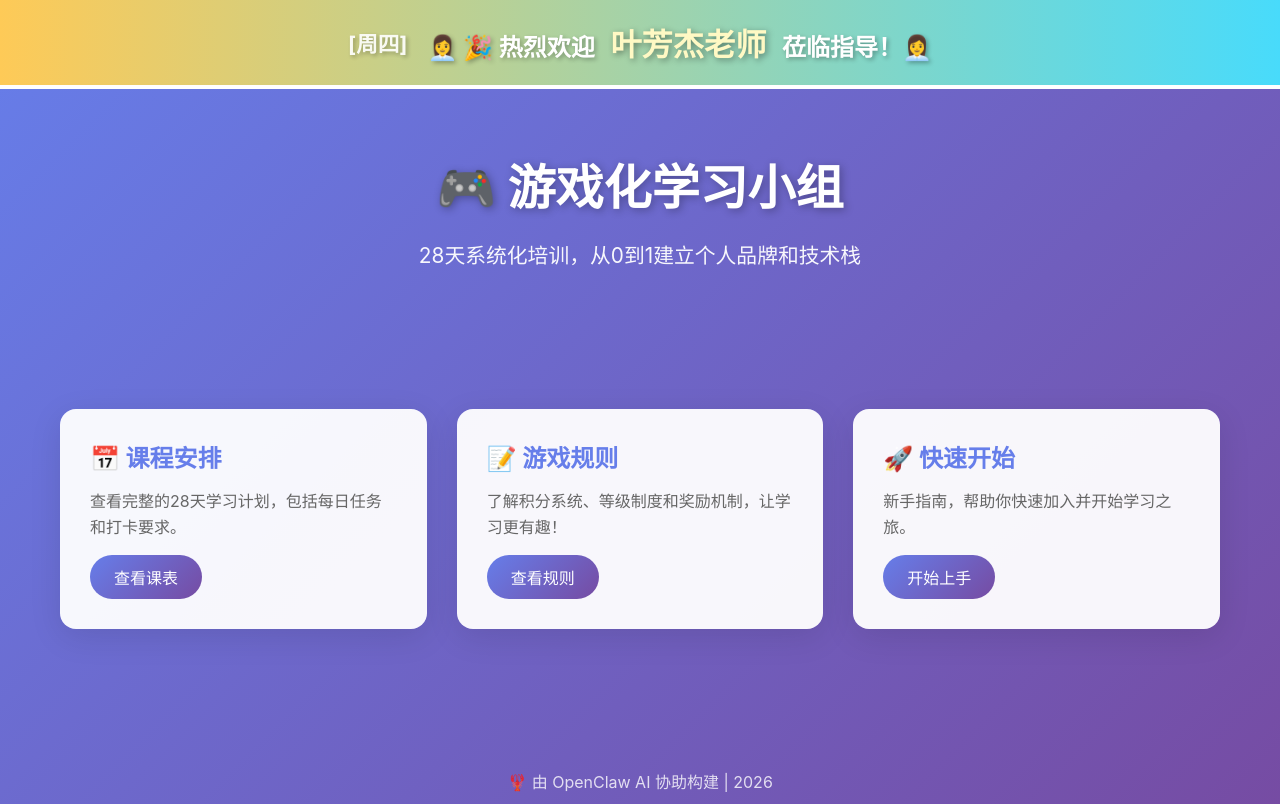
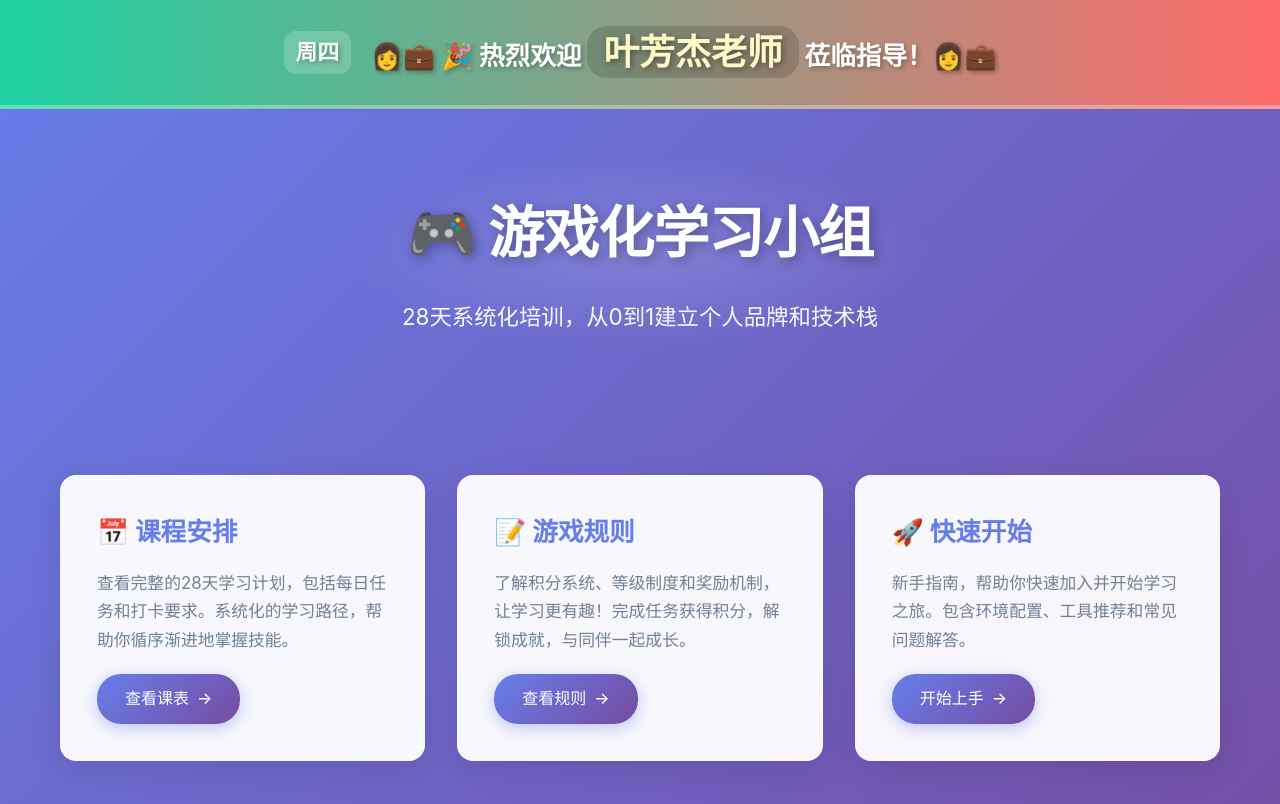
Before and after one commit to yefangjie/gamified-learning-group, a website: page index.html in a window 1280 px wide. Shown: the top 804 px of the page. Drawn offline with Linux system fonts and the light colour scheme.

Commit message:
美化页面：分离CSS、添加动画效果、优化响应式

```diff
--- /dev/null
+++ b/css/style.css
@@ -0,0 +1,321 @@
+/* ========================================
+   游戏化学习小组 - 样式表
+   Gamified Learning Group Styles
+   ======================================== */
+
+/* CSS 变量定义 */
+:root {
+  --primary-color: #667eea;
+  --secondary-color: #764ba2;
+  --accent-color: #f093fb;
+  --text-dark: #2d3748;
+  --text-light: #718096;
+  --bg-white: rgba(255, 255, 255, 0.95);
+  --shadow-sm: 0 4px 6px rgba(0, 0, 0, 0.05);
+  --shadow-md: 0 8px 32px rgba(0, 0, 0, 0.1);
+  --shadow-lg: 0 16px 48px rgba(0, 0, 0, 0.15);
+  --radius-sm: 12px;
+  --radius-md: 16px;
+  --radius-lg: 24px;
+  --transition: all 0.3s cubic-bezier(0.4, 0, 0.2, 1);
+}
+
+/* 重置样式 */
+* {
+  margin: 0;
+  padding: 0;
+  box-sizing: border-box;
+}
+
+/* 基础样式 */
+body {
+  font-family: -apple-system, BlinkMacSystemFont, 'Segoe UI', 'PingFang SC', 'Microsoft YaHei', sans-serif;
+  background: linear-gradient(135deg, var(--primary-color) 0%, var(--secondary-color) 100%);
+  min-height: 100vh;
+  color: var(--text-dark);
+  line-height: 1.6;
+}
+
+/* ========================================
+   🎉 动态欢迎 Banner
+   ======================================== */
+.welcome-banner {
+  background: linear-gradient(90deg, #ff6b6b, #feca57, #48dbfb, #1dd1a1, #ff6b6b);
+  background-size: 400% 100%;
+  color: white;
+  text-align: center;
+  padding: 24px 20px;
+  font-size: 1.6em;
+  font-weight: bold;
+  text-shadow: 2px 2px 4px rgba(0,0,0,0.3);
+  animation: shimmer 4s linear infinite;
+  border-bottom: 4px solid rgba(255,255,255,0.3);
+  min-height: 80px;
+  display: flex;
+  align-items: center;
+  justify-content: center;
+  flex-wrap: wrap;
+  gap: 12px;
+  backdrop-filter: blur(10px);
+}
+
+@keyframes shimmer {
+  0% { background-position: 0% center; }
+  100% { background-position: 400% center; }
+}
+
+.welcome-banner .teacher-name {
+  font-size: 1.4em;
+  color: #fff9c4;
+  text-shadow: 2px 2px 6px rgba(0,0,0,0.4);
+  padding: 0 12px;
+  background: rgba(0,0,0,0.15);
+  border-radius: 20px;
+  padding: 4px 16px;
+}
+
+.welcome-banner .weekday {
+  font-size: 0.85em;
+  opacity: 0.95;
+  margin-right: 8px;
+  background: rgba(255,255,255,0.2);
+  padding: 4px 12px;
+  border-radius: 12px;
+}
+
+/* 周末特殊样式 */
+.welcome-banner.weekend {
+  background: linear-gradient(90deg, #1dd1a1, #10ac84, #00b894, #1dd1a1);
+  background-size: 300% 100%;
+}
+
+/* ========================================
+   主容器
+   ======================================== */
+.container {
+  max-width: 1200px;
+  margin: 0 auto;
+  padding: 40px 20px;
+}
+
+/* ========================================
+   Hero 标题区域
+   ======================================== */
+.hero {
+  text-align: center;
+  padding: 80px 20px 60px;
+  color: white;
+  position: relative;
+}
+
+.hero::before {
+  content: '';
+  position: absolute;
+  top: 50%;
+  left: 50%;
+  transform: translate(-50%, -50%);
+  width: 600px;
+  height: 200px;
+  background: radial-gradient(ellipse, rgba(255,255,255,0.15) 0%, transparent 70%);
+  z-index: 0;
+  pointer-events: none;
+}
+
+.hero h1 {
+  font-size: 3.5em;
+  margin-bottom: 20px;
+  text-shadow: 3px 3px 12px rgba(0,0,0,0.3);
+  position: relative;
+  z-index: 1;
+  letter-spacing: -1px;
+}
+
+.hero p {
+  font-size: 1.4em;
+  opacity: 0.95;
+  position: relative;
+  z-index: 1;
+  max-width: 600px;
+  margin: 0 auto;
+}
+
+/* ========================================
+   卡片区域
+   ======================================== */
+.cards {
+  display: grid;
+  grid-template-columns: repeat(auto-fit, minmax(320px, 1fr));
+  gap: 32px;
+  margin-top: 40px;
+}
+
+.card {
+  background: var(--bg-white);
+  border-radius: var(--radius-md);
+  padding: 36px;
+  box-shadow: var(--shadow-md);
+  transition: var(--transition);
+  border: 1px solid rgba(255,255,255,0.2);
+  position: relative;
+  overflow: hidden;
+}
+
+.card::before {
+  content: '';
+  position: absolute;
+  top: 0;
+  left: 0;
+  right: 0;
+  height: 4px;
+  background: linear-gradient(90deg, var(--primary-color), var(--accent-color));
+  transform: scaleX(0);
+  transition: transform 0.3s ease;
+}
+
+.card:hover {
+  transform: translateY(-10px);
+  box-shadow: var(--shadow-lg);
+}
+
+.card:hover::before {
+  transform: scaleX(1);
+}
+
+.card h2 {
+  color: var(--primary-color);
+  margin-bottom: 16px;
+  font-size: 1.6em;
+  display: flex;
+  align-items: center;
+  gap: 10px;
+}
+
+.card p {
+  color: var(--text-light);
+  line-height: 1.7;
+  font-size: 1.05em;
+}
+
+.card a {
+  display: inline-flex;
+  align-items: center;
+  gap: 8px;
+  margin-top: 20px;
+  padding: 12px 28px;
+  background: linear-gradient(135deg, var(--primary-color) 0%, var(--secondary-color) 100%);
+  color: white;
+  text-decoration: none;
+  border-radius: var(--radius-lg);
+  transition: var(--transition);
+  font-weight: 500;
+  box-shadow: 0 4px 15px rgba(102, 126, 234, 0.4);
+}
+
+.card a:hover {
+  transform: translateX(5px);
+  box-shadow: 0 6px 20px rgba(102, 126, 234, 0.6);
+}
+
+.card a::after {
+  content: '→';
+  transition: transform 0.3s;
+}
+
+.card a:hover::after {
+  transform: translateX(4px);
+}
+
+/* ========================================
+   页脚
+   ======================================== */
+footer {
+  text-align: center;
+  padding: 50px 20px;
+  color: rgba(255,255,255,0.85);
+  margin-top: 80px;
+  border-top: 1px solid rgba(255,255,255,0.1);
+}
+
+footer p {
+  font-size: 0.95em;
+  display: flex;
+  align-items: center;
+  justify-content: center;
+  gap: 8px;
+}
+
+/* ========================================
+   响应式设计
+   ======================================== */
+@media (max-width: 768px) {
+  .hero {
+    padding: 50px 20px 40px;
+  }
+
+  .hero h1 {
+    font-size: 2.2em;
+  }
+
+  .hero p {
+    font-size: 1.1em;
+  }
+
+  .welcome-banner {
+    font-size: 1.2em;
+    padding: 18px 15px;
+    min-height: 70px;
+  }
+
+  .welcome-banner .teacher-name {
+    font-size: 1.2em;
+  }
+
+  .cards {
+    grid-template-columns: 1fr;
+    gap: 24px;
+  }
+
+  .card {
+    padding: 28px;
+  }
+
+  .card h2 {
+    font-size: 1.4em;
+  }
+}
+
+@media (max-width: 480px) {
+  .hero h1 {
+    font-size: 1.8em;
+  }
+
+  .welcome-banner {
+    font-size: 1em;
+  }
+
+  .card {
+    padding: 24px;
+  }
+}
+
+/* ========================================
+   动画效果
+   ======================================== */
+@keyframes fadeInUp {
+  from {
+    opacity: 0;
+    transform: translateY(30px);
+  }
+  to {
+    opacity: 1;
+    transform: translateY(0);
+  }
+}
+
+.card {
+  animation: fadeInUp 0.6s ease-out backwards;
+}
+
+.card:nth-child(1) { animation-delay: 0.1s; }
+.card:nth-child(2) { animation-delay: 0.2s; }
+.card:nth-child(3) { animation-delay: 0.3s; }
--- a/index.html
+++ b/index.html
@@ -3,146 +3,9 @@
 <head>
   <meta charset="UTF-8">
   <meta name="viewport" content="width=device-width, initial-scale=1.0">
+  <meta name="description" content="游戏化学习小组 - 28天系统化培训，从0到1建立个人品牌和技术栈">
   <title>游戏化学习小组 | Gamified Learning Group</title>
-  <style>
-    * { margin: 0; padding: 0; box-sizing: border-box; }
-    body {
-      font-family: -apple-system, BlinkMacSystemFont, 'Segoe UI', 'PingFang SC', 'Microsoft YaHei', sans-serif;
-      background: linear-gradient(135deg, #667eea 0%, #764ba2 100%);
-      min-height: 100vh;
-      color: #333;
-    }
-
-    /* 🎉 动态欢迎 Banner */
-    .welcome-banner {
-      background: linear-gradient(90deg, #ff6b6b, #feca57, #48dbfb, #ff6b6b);
-      background-size: 300% 100%;
-      color: white;
-      text-align: center;
-      padding: 20px;
-      font-size: 1.5em;
-      font-weight: bold;
-      text-shadow: 2px 2px 4px rgba(0,0,0,0.3);
-      animation: shimmer 3s linear infinite;
-      border-bottom: 4px solid #fff;
-      min-height: 70px;
-      display: flex;
-      align-items: center;
-      justify-content: center;
-      flex-wrap: wrap;
-      gap: 10px;
-    }
-
-    @keyframes shimmer {
-      0% { background-position: 0% center; }
-      100% { background-position: 300% center; }
-    }
-
-    .welcome-banner .teacher-name {
-      font-size: 1.3em;
-      color: #fff9c4;
-      text-shadow: 2px 2px 6px rgba(0,0,0,0.4);
-      padding: 0 10px;
-    }
-
-    .welcome-banner .weekday {
-      font-size: 0.9em;
-      opacity: 0.9;
-      margin-right: 10px;
-    }
-
-    /* 周末特殊样式 */
-    .welcome-banner.weekend {
-      background: linear-gradient(90deg, #1dd1a1, #10ac84, #1dd1a1);
-      background-size: 300% 100%;
-    }
-
-    /* 主容器 */
-    .container {
-      max-width: 1200px;
-      margin: 0 auto;
-      padding: 40px 20px;
-    }
-
-    /* 标题区域 */
-    .hero {
-      text-align: center;
-      padding: 60px 20px;
-      color: white;
-    }
-
-    .hero h1 {
-      font-size: 3em;
-      margin-bottom: 20px;
-      text-shadow: 2px 2px 8px rgba(0,0,0,0.3);
-    }
-
-    .hero p {
-      font-size: 1.3em;
-      opacity: 0.95;
-    }
-
-    /* 卡片区域 */
-    .cards {
-      display: grid;
-      grid-template-columns: repeat(auto-fit, minmax(300px, 1fr));
-      gap: 30px;
-      margin-top: 40px;
-    }
-
-    .card {
-      background: rgba(255,255,255,0.95);
-      border-radius: 16px;
-      padding: 30px;
-      box-shadow: 0 8px 32px rgba(0,0,0,0.1);
-      transition: transform 0.3s, box-shadow 0.3s;
-    }
-
-    .card:hover {
-      transform: translateY(-8px);
-      box-shadow: 0 16px 48px rgba(0,0,0,0.15);
-    }
-
-    .card h2 {
-      color: #667eea;
-      margin-bottom: 15px;
-      font-size: 1.5em;
-    }
-
-    .card p {
-      color: #666;
-      line-height: 1.6;
-    }
-
-    .card a {
-      display: inline-block;
-      margin-top: 15px;
-      padding: 10px 24px;
-      background: linear-gradient(135deg, #667eea 0%, #764ba2 100%);
-      color: white;
-      text-decoration: none;
-      border-radius: 24px;
-      transition: opacity 0.3s;
-    }
-
-    .card a:hover {
-      opacity: 0.9;
-    }
-
-    /* 页脚 */
-    footer {
-      text-align: center;
-      padding: 40px;
-      color: rgba(255,255,255,0.8);
-      margin-top: 60px;
-    }
-
-    /* 响应式 */
-    @media (max-width: 768px) {
-      .hero h1 { font-size: 2em; }
-      .welcome-banner { font-size: 1.1em; padding: 15px; }
-    }
-  </style>
+  <link rel="stylesheet" href="css/style.css">
 </head>
 <body>
   <!-- 🎉 动态欢迎 Banner -->
@@ -151,45 +14,50 @@
     <span id="welcomeText">加载中...</span>
   </div>
 
-  <div class="hero">
+  <!-- Hero 区域 -->
+  <header class="hero">
     <h1>🎮 游戏化学习小组</h1>
     <p>28天系统化培训，从0到1建立个人品牌和技术栈</p>
-  </div>
+  </header>
 
-  <div class="container">
+  <!-- 主内容区 -->
+  <main class="container">
     <div class="cards">
-      <div class="card">
+      <article class="card">
         <h2>📅 课程安排</h2>
-        <p>查看完整的28天学习计划，包括每日任务和打卡要求。</p>
+        <p>查看完整的28天学习计划，包括每日任务和打卡要求。系统化的学习路径，帮助你循序渐进地掌握技能。</p>
         <a href="SCHEDULE.md">查看课表</a>
-      </div>
+      </article>
 
-      <div class="card">
+      <article class="card">
         <h2>📝 游戏规则</h2>
-        <p>了解积分系统、等级制度和奖励机制，让学习更有趣！</p>
+        <p>了解积分系统、等级制度和奖励机制，让学习更有趣！完成任务获得积分，解锁成就，与同伴一起成长。</p>
         <a href="docs/rules.md">查看规则</a>
-      </div>
+      </article>
 
-      <div class="card">
+      <article class="card">
         <h2>🚀 快速开始</h2>
-        <p>新手指南，帮助你快速加入并开始学习之旅。</p>
+        <p>新手指南，帮助你快速加入并开始学习之旅。包含环境配置、工具推荐和常见问题解答。</p>
         <a href="docs/onboarding.md">开始上手</a>
-      </div>
+      </article>
     </div>
-  </div>
+  </main>
 
+  <!-- 页脚 -->
   <footer>
     <p>🦞 由 OpenClaw AI 协助构建 | 2026</p>
   </footer>
 
   <script>
+    // ========================================
     // 动态欢迎语配置
+    // ========================================
     const welcomeConfig = {
-      1: { text: "🎉 热烈欢迎", teacher: "王依民老师", emoji: "👨‍🏫" },      // 周一
-      2: { text: "🎉 热烈欢迎", teacher: "李康南老师", emoji: "👩‍🏫" },      // 周二
-      3: { text: "🎉 热烈欢迎", teacher: "张志恒老师", emoji: "👨‍💼" },      // 周三
-      4: { text: "🎉 热烈欢迎", teacher: "叶芳杰老师", emoji: "👩‍💼" },      // 周四
-      5: { text: "🎉 热烈欢迎", teacher: "王升锋老师", emoji: "👨‍🎓" },      // 周五
+      1: { text: "🎉 热烈欢迎", teacher: "王依民老师", emoji: "👨🏫" },      // 周一
+      2: { text: "🎉 热烈欢迎", teacher: "李康南老师", emoji: "👩🏫" },      // 周二
+      3: { text: "🎉 热烈欢迎", teacher: "张志恒老师", emoji: "👨💼" },      // 周三
+      4: { text: "🎉 热烈欢迎", teacher: "叶芳杰老师", emoji: "👩💼" },      // 周四
+      5: { text: "🎉 热烈欢迎", teacher: "王升锋老师", emoji: "👨🎓" },      // 周五
       6: { text: "🌿 周末愉快！", teacher: "大家休息一下", emoji: "☕" },   // 周六
       0: { text: "🌿 周末愉快！", teacher: "大家休息一下", emoji: "☕" }    // 周日
     };
@@ -198,14 +66,14 @@
 
     function updateWelcomeBanner() {
       const now = new Date();
-      const dayOfWeek = now.getDay(); // 0=周日, 1=周一, ..., 6=周六
+      const dayOfWeek = now.getDay();
       const config = welcomeConfig[dayOfWeek];
       const banner = document.getElementById('welcomeBanner');
       const weekdayText = document.getElementById('weekdayText');
       const welcomeText = document.getElementById('welcomeText');
 
       // 更新星期显示
-      weekdayText.textContent = `[${weekdayNames[dayOfWeek]}]`;
+      weekdayText.textContent = weekdayNames[dayOfWeek];
 
       // 更新欢迎语
       if (dayOfWeek === 0 || dayOfWeek === 6) {
```
Also changed, not shown: 1 other file.
